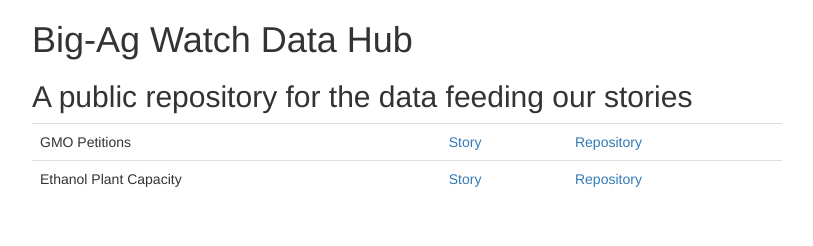
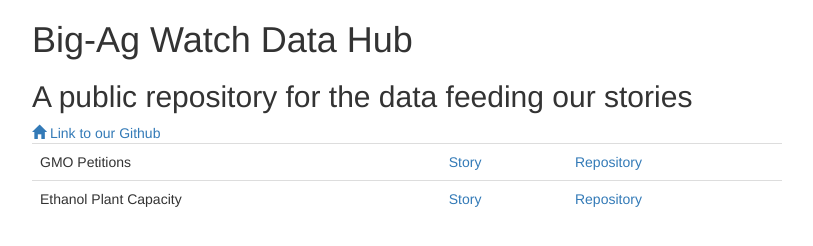
Before and after one commit to Big-AgWatch/big-agwatch.github.io, a plain HTML site: page index.html in a window 1280 px wide. Shown: the whole page, without its empty margins (38-851 px from the left). Drawn offline with nearby package versions, Linux system fonts and the light colour scheme.

Commit message:
add icon

```diff
--- a/index.html
+++ b/index.html
@@ -14,6 +14,7 @@
 			<div class="col-xs-12 col-sm-6 col-md-8">
 		    <h1>Big-Ag Watch Data Hub</h1>
 		    <h2>A public repository for the data feeding our stories</h2>
+			<a href="https://github.com/Big-AgWatch"><span class="glyphicon glyphicon-home"></span> Link to our Github</a>
 		    <table class='table'>
 			<tbody>
 		        	<tr>
```
